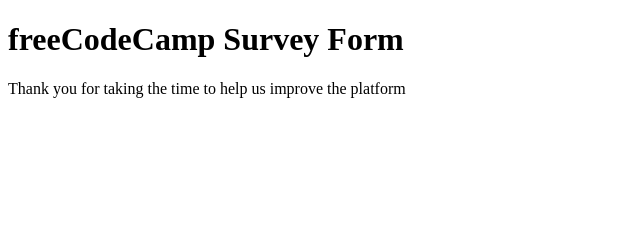
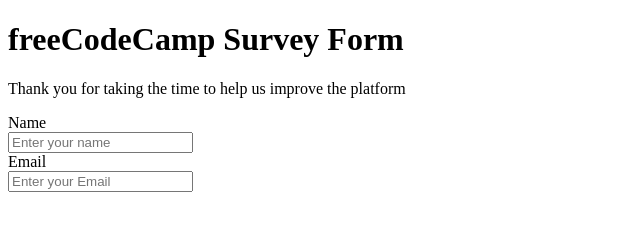
Before and after one commit to Pamphilemkp/Microverselastday, a plain HTML site: page index.html in a window 1280 px wide. Shown: the whole page, without its empty margins (0-640 px from the left). Drawn offline with Linux system fonts and the light colour scheme.

Commit message:
Added form elements

```diff
--- a/index.html
+++ b/index.html
@@ -11,7 +11,14 @@
        <h1 id="title">freeCodeCamp Survey Form</h1>
        <p id="description">Thank you for taking the time to help us improve the platform</P>
         <form id="survey-form">
-
+        <div class="questions">
+          <label id="name-label" for="name">Name</label><br>
+          <input id="name" class="input-fiels" type="text" placeholder="Enter your name" required>
+        </div>
+        <div class="questions">
+          <label id="email-label" for="email">Email</label><br>
+          <input id="email" class="input-fiels" type="email" placeholder="Enter your Email" required>
+        </div>
 
 
 
```
